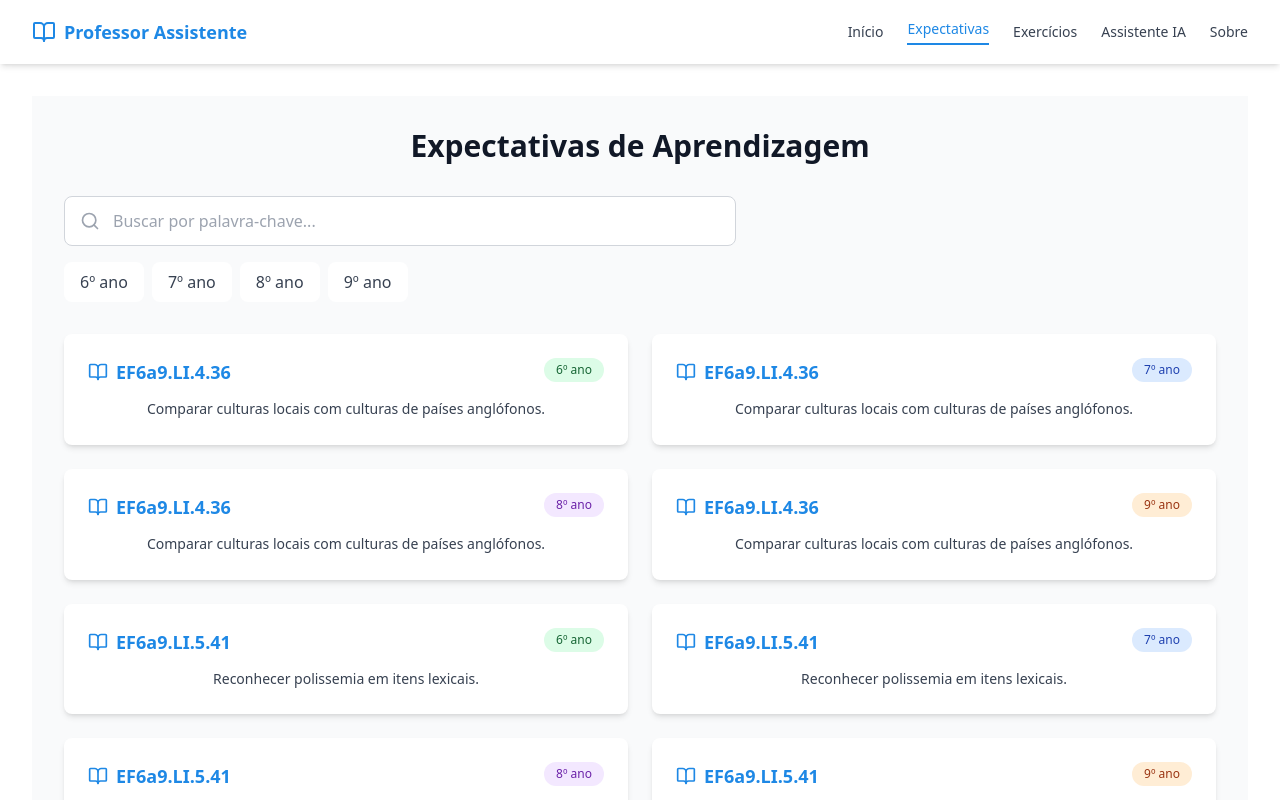
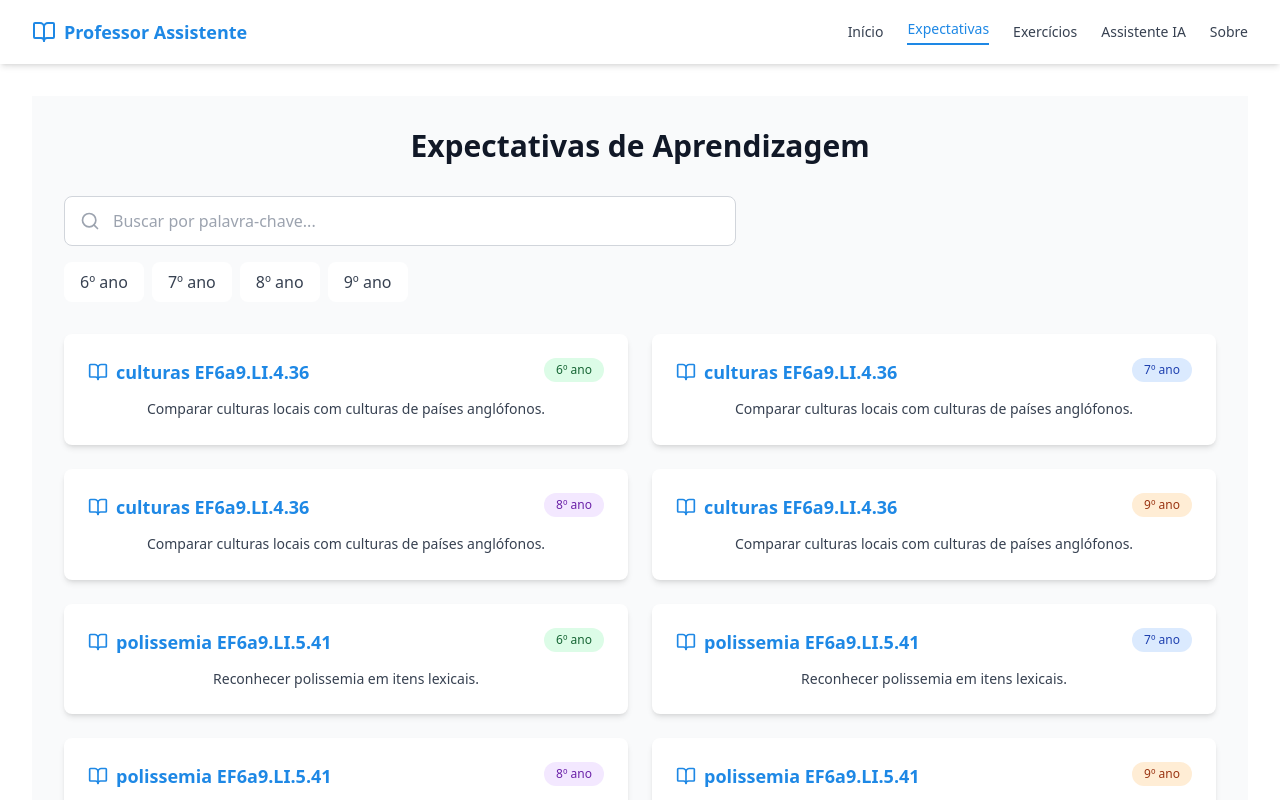
Before and after one commit to VieiraQuezia/projeto_final-professor_assistente, a React (Vite) app: page /expectativas in a window 1280 px wide. Shown: the top 800 px of the page. Built offline with nearby package versions, Linux system fonts and the light colour scheme.

Commit message:
att 2 expectativas

```diff
--- a/src/pages/Expectativas.jsx
+++ b/src/pages/Expectativas.jsx
@@ -1,152 +1,234 @@
 import React, { useState } from 'react';
-import  SearchBar  from '../components/SearchBar';
+import SearchBar from '../components/SearchBar';
 import ExpectativaCard from '../components/ExpectativaCard';
 import { ExternalLink } from 'lucide-react';
+
 import {
   habilidades6a9,
   habilidades9,
-  habilidades8e9
+  habilidades8e9,
+  habilidades6,
+  habilidades6e7,
+  habilidades7,
+  habilidades8
 } from '../components/expectativasData';
+
+/* -------------------------------
+   PARSE — Detecta TODAS as séries
+-------------------------------- */
+
 const parseGradesFromNumero = (numero) => {
   if (!numero) return [];
-  // tenta detectar intervalos: 6a9, 8e9, 6-9 etc
-  const rangeMatch = numero.match(/(\d+)[aAeE\-](\d+)/);
+
+  const str = numero.toLowerCase();
+
+  // Detecta padrões tipo "6a9", "6-9", "6e9"
+  const rangeMatch = str.match(/(\d+)\s*[a\-e]\s*(\d+)/i);
   if (rangeMatch) {
     const start = Number(rangeMatch[1]);
     const end = Number(rangeMatch[2]);
     if (!isNaN(start) && !isNaN(end) && start <= end) {
-      const arr = [];
-      for (let n = start; n <= end; n++) arr.push(String(n));
-      return arr;
+      return Array.from({ length: end - start + 1 }, (_, i) => String(start + i));
     }
   }
 
-  // tenta detectar um único número: EF09, EF9 etc
-  const singleMatch = numero.match(/EF0?(\d+)/i);
-  if (singleMatch) return [String(Number(singleMatch[1]))];
+  // Detecta BNCC: EF06, EF8, EF09 etc.
+  const bnccMatch = str.match(/ef0?(\d+)/i);
+  if (bnccMatch) {
+    return [String(Number(bnccMatch[1]))];
+  }
+
+  // Detecta número solto
+  const numberMatch = str.match(/(\d+)/);
+  if (numberMatch) {
+    return [String(Number(numberMatch[1]))];
+  }
 
   return [];
 };
+
+/* -------------------------------
+   ARMAZENA TODAS AS FONTES
+-------------------------------- */
 
 const allSources = [
   { arr: habilidades6a9, name: '6a9' },
   { arr: habilidades8e9, name: '8e9' },
   { arr: habilidades9, name: '9' },
+  { arr: habilidades6e7, name: '6e7' },
+  { arr: habilidades7, name: '7' },
+  { arr: habilidades8, name: '8' },
+  { arr: habilidades6, name: '6' }
 ];
 
+/* -------------------------------
+   GERA TODAS AS EXPECTATIVAS
+-------------------------------- */
+
 let nextId = 1;
-const mockExpectativas = allSources.flatMap((source) => {
-  return source.arr.flatMap((h) => {
+
+const mockExpectativas = allSources.flatMap((source) =>
+  source.arr.flatMap((h) => {
     const grades = parseGradesFromNumero(h.numeroHabilidade);
-    // se não consegui inferir, tenta inferir com base no nome da fonte
-    const finalGrades = grades.length ? grades : (source.name === '6a9' ? ['6','7','8','9'] : source.name === '8e9' ? ['8','9'] : ['9']);
+
+    // Se não achou nada, usa fallback baseado no nome do array
+    const finalGrades =
+      grades.length > 0
+        ? grades
+        : source.name.includes('6a9') ? ['6', '7', '8', '9']
+        : source.name.includes('6e7') ? ['6', '7']
+        : source.name.includes('8e9') ? ['8', '9']
+        : source.name === '6' ? ['6']
+        : source.name === '7' ? ['7']
+        : source.name === '8' ? ['8']
+        : source.name === '9' ? ['9']
+        : [];
 
     return finalGrades.map((g) => ({
       id: nextId++,
-      keyword: h.palavraChave && h.numeroHabilidade,
+      keyword: `${h.palavraChave || ''} ${h.numeroHabilidade || ''}`.trim(),
       description: h.descricao,
-      grade: String(g),
+      grade: g,
     }));
-  });
-});
+  })
+);
 
-const externalLinks = [{
-  grade: '6º ano',
-  links: [{
-    title: 'British Council - Kids',
-    url: 'https://learnenglishkids.britishcouncil.org'
-  }, {
-    title: 'ESL Games Plus',
-    url: 'https://www.eslgamesplus.com'
-  }]
-}, {
-  grade: '7º ano',
-  links: [{
-    title: 'BBC Learning English',
-    url: 'https://www.bbc.co.uk/learningenglish'
-  }, {
-    title: 'English Central',
-    url: 'https://www.englishcentral.com'
-  }]
-}, {
-  grade: '8º ano',
-  links: [{
-    title: 'Cambridge English',
-    url: 'https://www.cambridgeenglish.org'
-  }, {
-    title: 'Perfect English Grammar',
-    url: 'https://www.perfect-english-grammar.com'
-  }]
-}, {
-  grade: '9º ano',
-  links: [{
-    title: 'TED-Ed',
-    url: 'https://ed.ted.com'
-  }, {
-    title: 'Coursera English',
-    url: 'https://www.coursera.org'
-  }]
-}];
+/* -------------------------------
+   LINKS EXTERNOS POR SÉRIE
+-------------------------------- */
+
+const externalLinks = [
+  {
+    grade: '6º ano',
+    links: [
+      { title: 'British Council - Kids', url: 'https://learnenglishkids.britishcouncil.org' },
+      { title: 'ESL Games Plus', url: 'https://www.eslgamesplus.com' }
+    ]
+  },
+  {
+    grade: '7º ano',
+    links: [
+      { title: 'BBC Learning English', url: 'https://www.bbc.co.uk/learningenglish' },
+      { title: 'English Central', url: 'https://www.englishcentral.com' }
+    ]
+  },
+  {
+    grade: '8º ano',
+    links: [
+      { title: 'Cambridge English', url: 'https://www.cambridgeenglish.org' },
+      { title: 'Perfect English Grammar', url: 'https://www.perfect-english-grammar.com' }
+    ]
+  },
+  {
+    grade: '9º ano',
+    links: [
+      { title: 'TED-Ed', url: 'https://ed.ted.com' },
+      { title: 'Coursera English', url: 'https://www.coursera.org' }
+    ]
+  }
+];
+
+/* -------------------------------
+   COMPONENTE PRINCIPAL
+-------------------------------- */
 
 export default function Expectativas() {
   const [searchTerm, setSearchTerm] = useState('');
   const [selectedGrade, setSelectedGrade] = useState(null);
 
-  const filteredExpectativas = mockExpectativas.filter(exp => {
+  const filteredExpectativas = mockExpectativas.filter((exp) => {
     const lower = searchTerm.toLowerCase();
-    const matchesSearch = exp.keyword.toLowerCase().includes(lower) || exp.description.toLowerCase().includes(lower);
+    const matchesSearch =
+      exp.keyword.toLowerCase().includes(lower) ||
+      exp.description.toLowerCase().includes(lower);
+
     const matchesGrade = !selectedGrade || exp.grade === selectedGrade;
+
     return matchesSearch && matchesGrade;
   });
 
   const grades = ['6', '7', '8', '9'];
 
-  return <div className="min-h-screen bg-gray-50 py-8">
+  return (
+    <div className="min-h-screen bg-gray-50 py-8">
       <div className="max-w-7xl mx-auto px-4 sm:px-6 lg:px-8">
+
         <h1 className="text-3xl font-bold text-gray-900 mb-8">
           Expectativas de Aprendizagem
         </h1>
 
-        {/* Search and Filters */}
+        {/* Search + Filtros */}
         <div className="mb-8 space-y-4">
-          <SearchBar value={searchTerm} onChange={setSearchTerm} placeholder="Buscar por palavra-chave..." />
+          <SearchBar
+            value={searchTerm}
+            onChange={setSearchTerm}
+            placeholder="Buscar por palavra-chave..."
+          />
 
           <div className="flex flex-wrap gap-2">
-
-            {grades.map(grade => <button key={grade} onClick={() => setSelectedGrade(grade)} className={`px-4 py-2 rounded-lg font-medium transition-colors ${selectedGrade === grade ? 'bg-[#1E88E5] text-white' : 'bg-white text-gray-700 hover:bg-gray-100'}`}>
+            {grades.map((grade) => (
+              <button
+                key={grade}
+                onClick={() => setSelectedGrade(grade)}
+                className={`px-4 py-2 rounded-lg font-medium transition-colors ${
+                  selectedGrade === grade
+                    ? 'bg-[#1E88E5] text-white'
+                    : 'bg-white text-gray-700 hover:bg-gray-100'
+                }`}
+              >
                 {grade}º ano
-              </button>)}
+              </button>
+            ))}
           </div>
         </div>
 
-        {/* Results */}
-        {filteredExpectativas.length === 0 ? <div className="text-center py-12 bg-white rounded-lg shadow-md">
+        {/* Lista de resultados */}
+        {filteredExpectativas.length === 0 ? (
+          <div className="text-center py-12 bg-white rounded-lg shadow-md">
             <p className="text-gray-500">Nenhuma expectativa encontrada</p>
-          </div> : <div className="grid md:grid-cols-2 gap-6 mb-12">
-            {filteredExpectativas.map(exp => <ExpectativaCard key={exp.id} {...exp} />)}
-          </div>}
+          </div>
+        ) : (
+          <div className="grid md:grid-cols-2 gap-6 mb-12">
+            {filteredExpectativas.map((exp) => (
+              <ExpectativaCard key={exp.id} {...exp} />
+            ))}
+          </div>
+        )}
 
-        {/* External Links Section */}
+        {/* LINKS EXTERNOS */}
         <div className="mt-12">
           <h2 className="text-2xl font-bold text-gray-900 mb-6">
             Links Externos por Turma
           </h2>
+
           <div className="grid md:grid-cols-2 gap-6">
-            {externalLinks.map(section => <div key={section.grade} className="bg-white rounded-lg shadow-md p-6">
+            {externalLinks.map((section) => (
+              <div key={section.grade} className="bg-white rounded-lg shadow-md p-6">
                 <h3 className="text-xl font-semibold text-[#1E88E5] mb-4">
                   {section.grade}
                 </h3>
+
                 <ul className="space-y-3">
-                  {section.links.map((link, index) => <li key={index}>
-                      <a href={link.url} target="_blank" rel="noopener noreferrer" className="flex items-center gap-2 text-gray-700 hover:text-[#1E88E5] transition-colors">
+                  {section.links.map((link, i) => (
+                    <li key={i}>
+                      <a
+                        href={link.url}
+                        target="_blank"
+                        rel="noopener noreferrer"
+                        className="flex items-center gap-2 text-gray-700 hover:text-[#1E88E5] transition-colors"
+                      >
                         <ExternalLink className="w-4 h-4" />
                         <span>{link.title}</span>
                       </a>
-                    </li>)}
+                    </li>
+                  ))}
                 </ul>
-              </div>)}
+              </div>
+            ))}
           </div>
         </div>
+
       </div>
-    </div>;
+    </div>
+  );
 }
```
Also changed, not shown: 1 other file (tests, documents, lock files or other folders).
